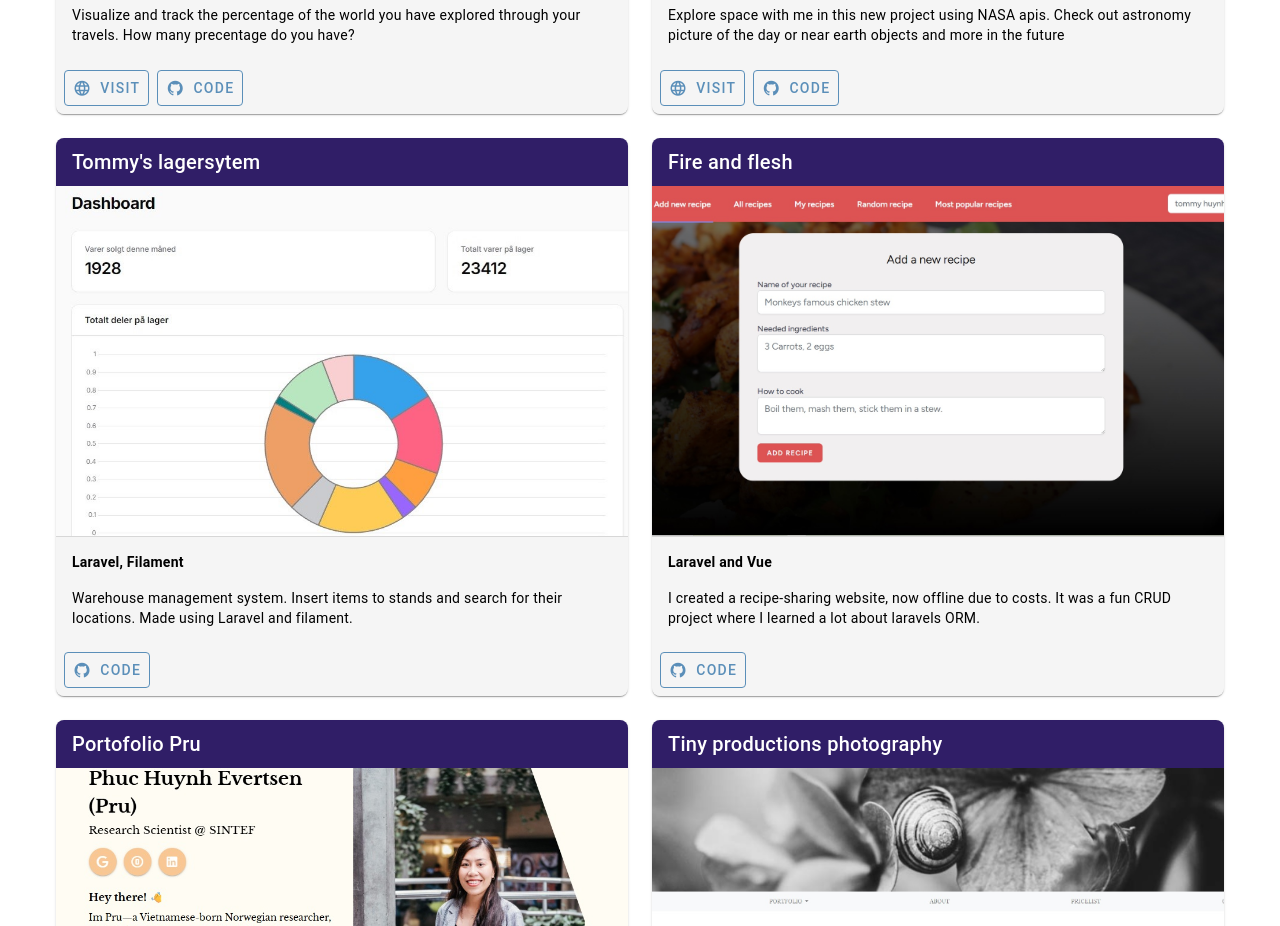
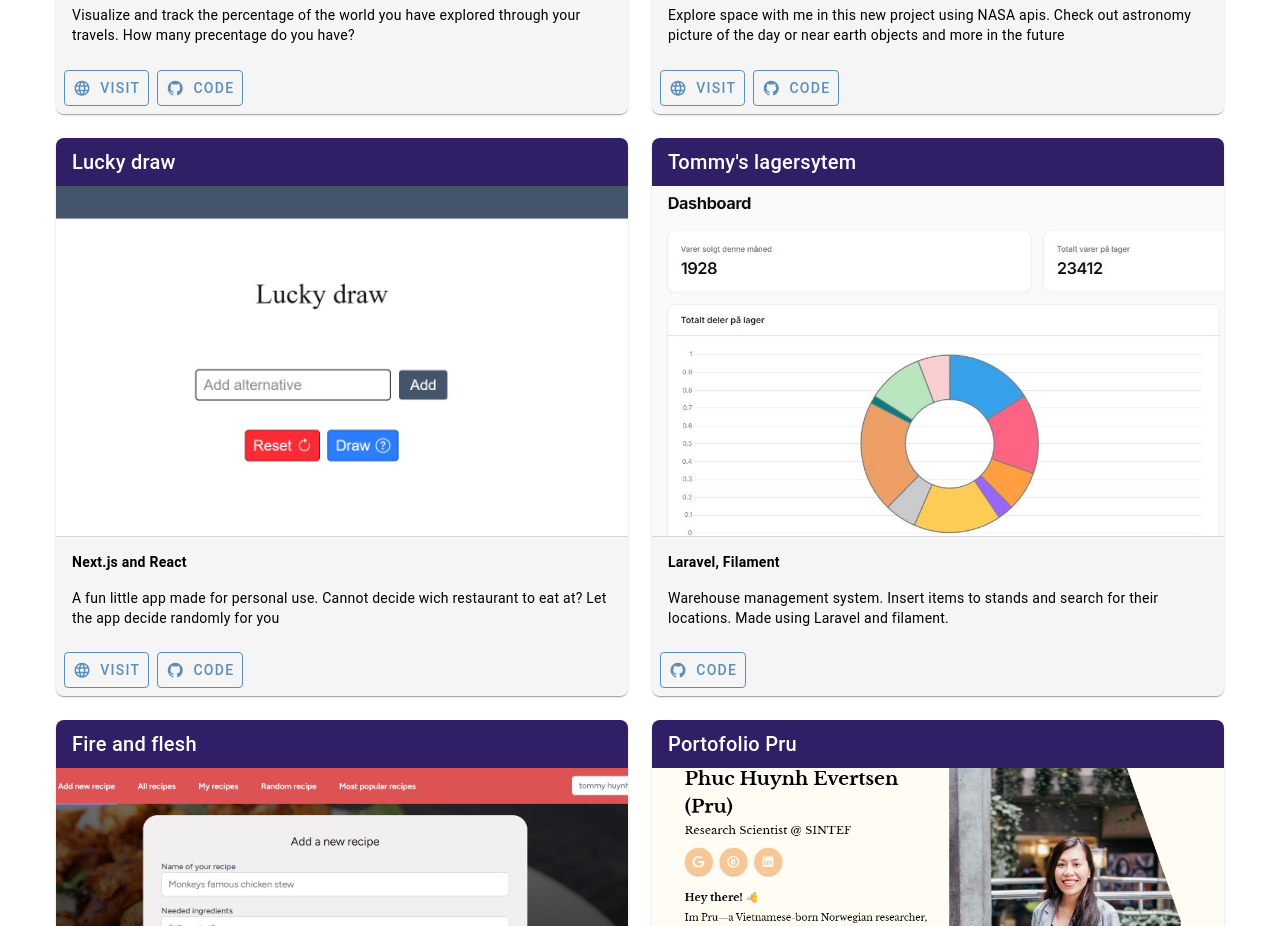
Before and after one commit to TommyEvertsen/About_me, a Vue app: page /projects in a window 1280 px wide. Shown: the part 1220-2146 px from the top of the page. Built offline with nearby package versions, Linux system fonts and the light colour scheme.

Commit message:
Added a new project

```diff
--- a/src/pages/Projects.vue
+++ b/src/pages/Projects.vue
@@ -113,6 +113,7 @@ import travelmap from "@/assets/images/projects/travelmap.jpg";
 import apod from "@/assets/images/projects/apod.jpg";
 import neo from "@/assets/images/projects/neo.jpg";
 import { spacemode } from "@/stores/spacemode";
+import draw from "@/assets/images/projects/luckydraw.jpg";
 
 const hobbyProjects = [
   {
@@ -154,6 +155,16 @@ const hobbyProjects = [
     image: neo,
     link: "https://space-explorer-three.vercel.app/",
     code: "https://github.com/TommyEvertsen/space-explorer",
+  },
+  {
+    title: "Lucky draw",
+    description:
+      "A fun little app made for personal use. Cannot decide wich restaurant to eat at? Let the app decide randomly for you",
+    tech: "Next.js and React ",
+    published: true,
+    image: draw,
+    link: "https://draw-eight-gamma.vercel.app/",
+    code: "https://github.com/TommyEvertsen/Draw",
   },
   {
     title: "Tommy's lagersytem",
```
Also changed, not shown: src/assets/images/projects/luckydraw.jpg (added).
